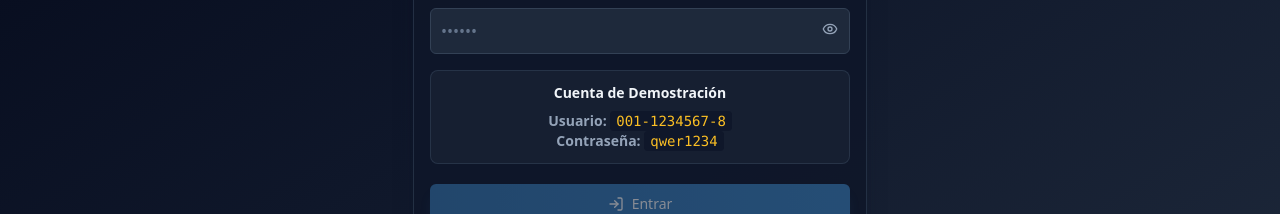
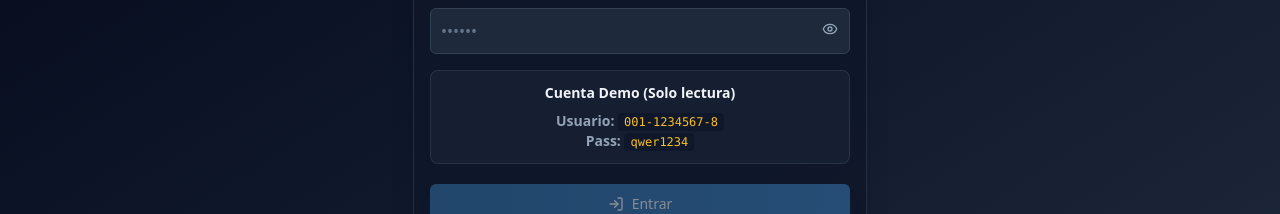
Before and after one commit to Solvealgoritms22/Afi_Reservas, a React (Vite) app: page / in a window 1280 px wide. Shown: the part 399-613 px from the top of the page. Built offline with nearby package versions, Linux system fonts and the light colour scheme; no server answers.

Commit message:
feat: Implement user login and signup functionality with Firebase authentication

```diff
--- a/src/features/auth/Login.tsx
+++ b/src/features/auth/Login.tsx
@@ -151,7 +151,7 @@ export default function Login() {
           password.trim(),
         );
         // Asegurar que el token de Auth esté emitido antes de usar Storage
-        try { await cred.user.getIdToken(true); } catch {}
+        try { await cred.user.getIdToken(true); } catch { }
         // Generar data URL del avatar y guardarlo en Firestore (sin usar Storage)
         let photoURL: string | undefined = undefined;
         if (photoFile) {
@@ -278,20 +278,22 @@ export default function Login() {
                 {password && password.length < 6 && (
                   <div className="mt-1 text-xs text-red-400">Mínimo 6 caracteres.</div>
                 )}
-                <div className="mt-4 text-center text-sm text-slate-300 bg-slate-800/50 rounded-lg p-3 border border-slate-700/60">
-                  <p className="font-bold text-slate-100">Cuenta de Demostración</p>
+                <div className="mt-4 grid grid-cols-1 gap-3 sm:grid-cols-1">
+                  <div className="text-center text-sm text-slate-300 bg-slate-800/50 rounded-lg p-3 border border-slate-700/60">
+                    <p className="font-bold text-slate-100">Cuenta Demo (Solo lectura)</p>
                     <p className="mt-2">
                       <span className="font-semibold text-slate-400">Usuario:</span>{" "}
-                    <code className="text-amber-400 bg-slate-900 px-1.5 py-0.5 rounded">
+                      <code className="text-amber-400 bg-slate-900 px-1.5 py-0.5 rounded text-xs">
                         001-1234567-8
                       </code>
                     </p>
                     <p>
-                    <span className="font-semibold text-slate-400">Contraseña:</span>{" "}
-                    <code className="text-amber-400 bg-slate-900 px-1.5 py-0.5 rounded">
+                      <span className="font-semibold text-slate-400">Pass:</span>{" "}
+                      <code className="text-amber-400 bg-slate-900 px-1.5 py-0.5 rounded text-xs">
                         qwer1234
                       </code>
                     </p>
+                  </div>
                 </div>
                 <div className="mt-2 text-right hidden">
                   <button
```
Lines whose indentation alone changed are shown as unchanged.
